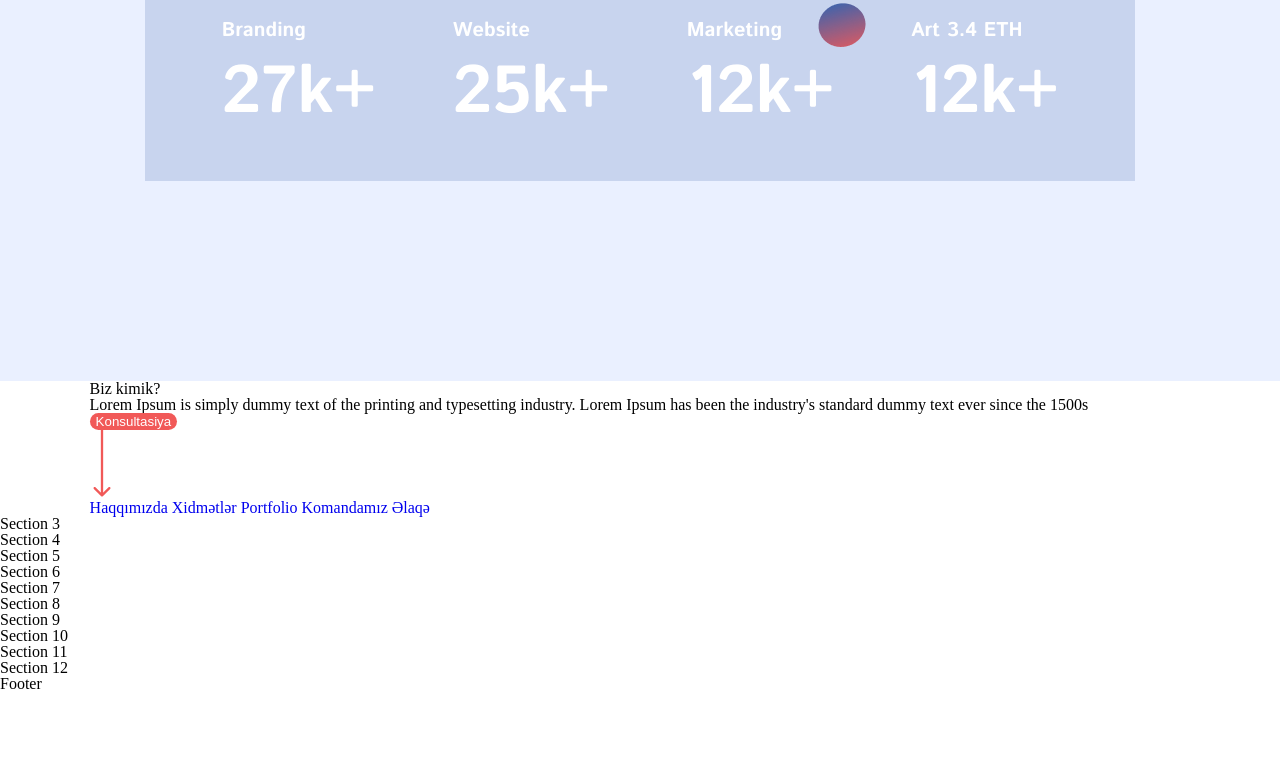
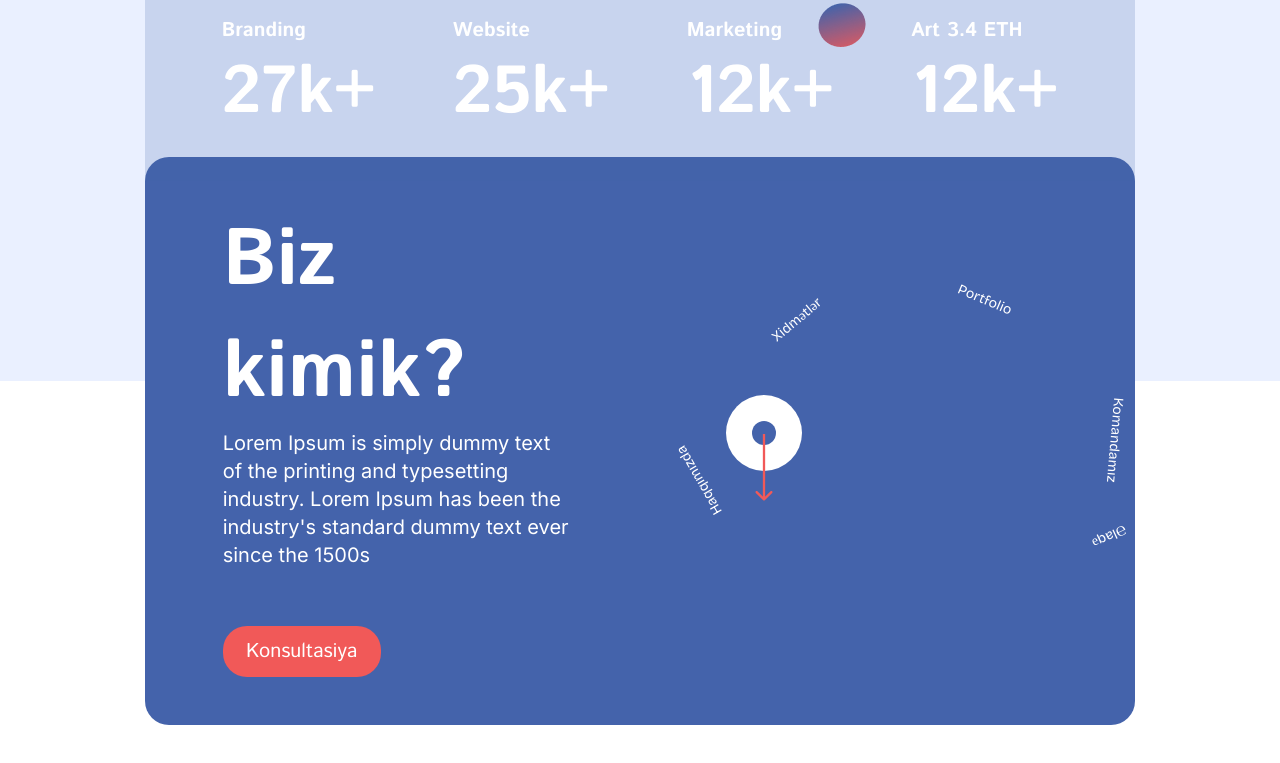
Before and after one commit to marcodeagency/marcode-web-frontend, a plain HTML site: page index.html in a window 1280 px wide. Shown: the part 671-1434 px from the top of the page. Before the commit the page ends 1363 px from the top, so only its background shows below. Drawn offline with nearby package versions, Linux system fonts and the light colour scheme; files that its build step writes are made by us from their sources; a script that the page names is missing; files whose address does not match are found by name.

Commit message:
Update style.scss

```diff
--- a/assets/sass/style.scss
+++ b/assets/sass/style.scss
@@ -52,3 +52,4 @@
 
 @import "header";
 @import "digitalWorld";
+@import "whoAreWe";
```
